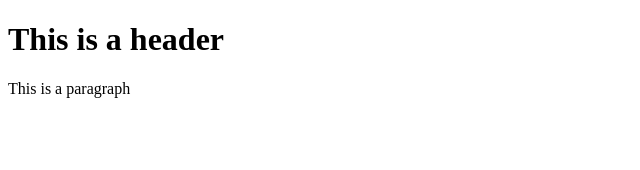
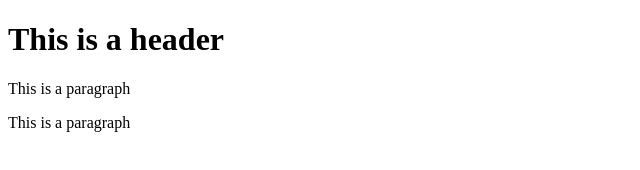
Before and after one commit to baslki/git-test, a website: page index.html in a window 1280 px wide. Shown: the whole page, without its empty margins (0-640 px from the left). Drawn offline with Linux system fonts and the light colour scheme.

Commit message:
Using NPM

```diff
--- a/index.html
+++ b/index.html
@@ -10,5 +10,6 @@
 <body>
     <h1>This is a header</h1>
     <p>This is a paragraph</p>
+    <p>This is a paragraph</p>
 </body>
 </html>
```
Also changed, not shown: package.json (added, +24 -0 lines), 2 other files.
